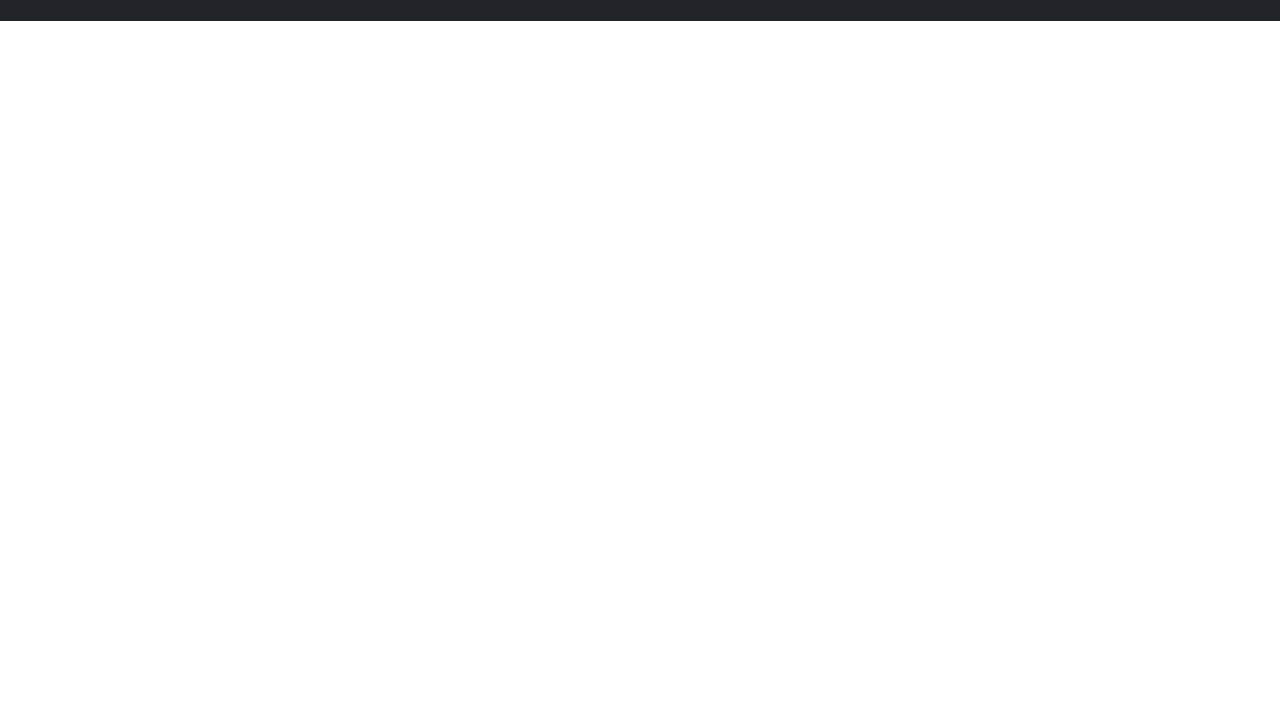
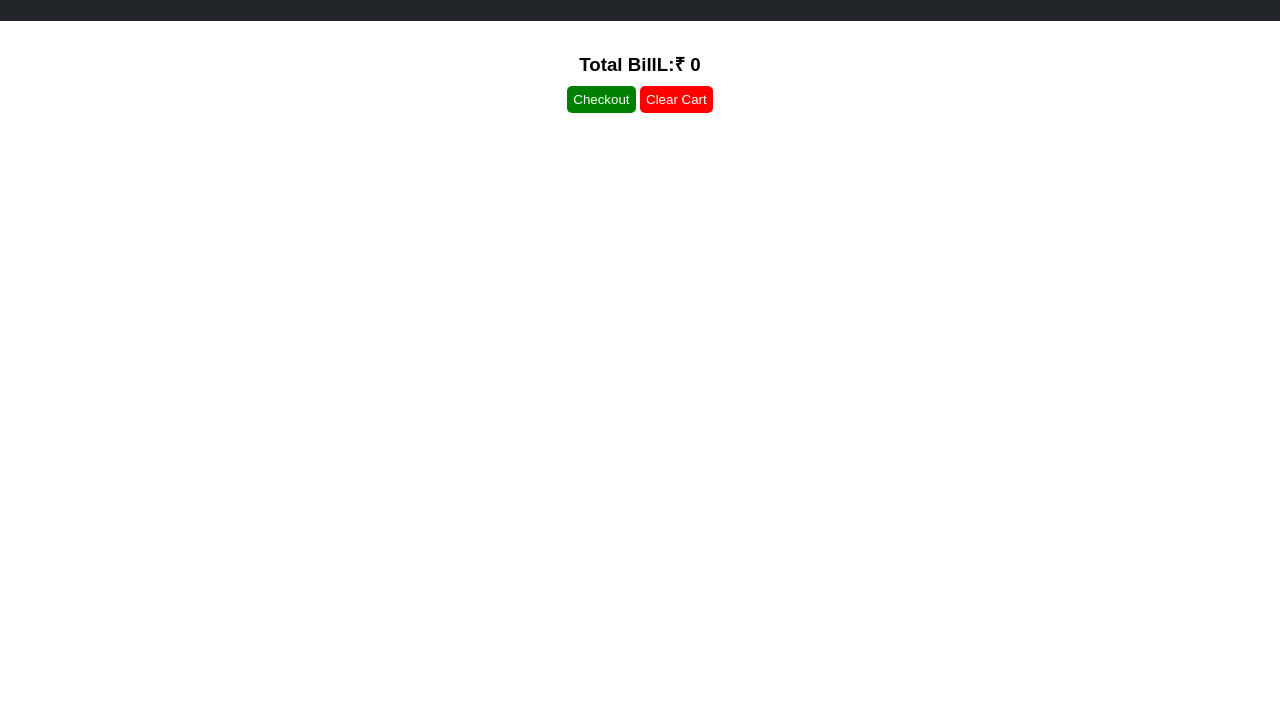
Before and after one commit to Ajay9330/Shopping_Cart-main, a website: page pages/cart.html in a window 1280 px wide. Shown: the part 79-800 px from the top of the page. Drawn offline with nearby package versions, Linux system fonts and the light colour scheme; files that its build step writes are made by us from their sources.

Commit message:
set css and all file locations

```diff
--- a/pages/SignUp.html
+++ b/pages/SignUp.html
@@ -4,7 +4,7 @@
     <title>Home</title>
     <meta charset="UTF-8" />
     <meta name="viewport" content="width=device-width" />
-    <link rel="stylesheet" href="css/signUp.css" />
+    <link rel="stylesheet" href="../public/css/signUp.css" />
   </head>
   <body>
     <div class="container">
--- a/pages/cart.html
+++ b/pages/cart.html
@@ -4,7 +4,7 @@
     <meta charset="UTF-8" />
     <meta name="viewport" content="width=device-width, initial-scale=1.0" />
     <title>LETHAL EMOTION</title>
-    <link rel="stylesheet" href="src/stlyle.css" />
+    <link rel="stylesheet" href="../public/src/stlyle.css" />
     <link
       rel="stylesheet"
       href="https://cdn.jsdelivr.net/npm/bootstrap-icons@1.10.5/font/bootstrap-icons.css"
@@ -13,10 +13,10 @@
 
   <body>
     <div class="navbar">
-      <a href="/">
+      <a href="./index.html">
         <h2>LETHAL EMOTION</h2>
       </a>
-      <a href="./checkout">
+      <a href="./index.html">
         <div class="cart">
           <i class="bi bi-cart2"></i>
           <div id="cartAmount" class="cartAmount">0</div>
@@ -26,6 +26,6 @@
     <div id="label" class="text-center"></div>
     <div id="shopping-cart" class="shopping-cart"></div>
   </body>
-  <script src="src/Data.js"></script>
-  <script src="src/cart.js"></script>
+  <script src="../public/src/Data.js"></script>
+  <script src="../public/src/cart.js"></script>
 </html>
--- a/public/css/login.css
+++ b/public/css/login.css
@@ -40,6 +40,7 @@ a:active:hover {
 #login-form-wrap {
   background-color: #fff;
   width: 35%;
+  margin-top: 140px !important;
   margin: 30px auto;
   text-align: center;
   padding: 20px 0 0 0;
--- a/public/src/Data.js
+++ b/public/src/Data.js
@@ -4,49 +4,49 @@ let shopItemData = [
     name: "VeBNoR ",
     price: "289",
     desc: "Men Regular Fit Printed Spread Collar Casual Shirt.",
-    img: "images/Venbro.jpg",
+    img: "../public/images/Venbro.jpg",
   },
   {
     id: "productno2",
     name: "INDICLUB",
     price: "429",
     desc: "Pack of 2 Solid Men Black, Blue Casual Shorts.",
-    img: "images/shorts.jpg",
+    img: "../public/images/shorts.jpg",
   },
   {
     id: "productno3",
     name: "YFB",
     price: "444",
     desc: "Men Full Sleeve Printed Hooded Sweatshirt.",
-    img: "images/YFB.jpg",
+    img: "../public/images/YFB.jpg",
   },
   {
     id: "productno4",
     name: "OFF-WHITE",
     price: "991",
     desc: "Black shorts with Yellow wave Men shorts .",
-    img: "images/img-4.jpg",
+    img: "../public/images/img-4.jpg",
   },
   {
     id: "productno5",
     name: "block p shirt",
     price: "949",
     desc: "Men Regular Fit Printed Spread Collar Casual Shirt.",
-    img: "images/spreadCollor.jpg",
+    img: "../public/images/spreadCollor.jpg",
   },
   {
     id: "productno6",
     name: "flannels shirt",
     price: "999",
     desc: "Bigreams Blue & Grey Cotton Plaid Flannel.",
-    img: "images/img-6.jpg",
+    img: "../public/images/img-6.jpg",
   },
   {
     id: "productno7",
     name: "Lieo Trend",
     price: "499",
     desc: "Men Printed Round Neck Cotton Blend Pink T-Shirt",
-    img: "images/hoodie.jpg",
+    img: "../public/images/hoodie.jpg",
   },
 
   {
@@ -54,90 +54,90 @@ let shopItemData = [
     name: "BLIVE",
     price: "899",
     desc: "Men Slim Fit Mandarin Collar Casual Shirt.",
-    img: "images/NavyBlue.jpg",
+    img: "../public/images/NavyBlue.jpg",
   },
   {
     id: "productno9",
     name: "AUSK",
     price: "299",
     desc: "Striped Round Neck Cotton Dark Green, Black T-Shirt.",
-    img: "images/brownTshirt.jpg",
+    img: "../public/images/brownTshirt.jpg",
   },
   {
     id: "productno10",
     name: "DUDEME",
     price: "499",
     desc: "AWS | Cloud T-Shirt | Programmer T Shirt.",
-    img: "images/aws.jpg",
+    img: "../public/images/aws.jpg",
   },
   {
     id: "productno11",
     name: "Solbiza",
     price: "289",
     desc: "Men Regular Fit Striped Slim Collar Casual Shirt.",
-    img: "images/Solbiza.jpg",
+    img: "../public/images/Solbiza.jpg",
   },
   {
     id: "productno12",
     name: "NYRAPARIS",
     price: "429",
     desc: "Men Full Sleeve Solid Hooded Sweatshirt.",
-    img: "images/PurpleHoodie.jpg",
+    img: "../public/images/PurpleHoodie.jpg",
   },
   {
     id: "productno13",
     name: "Zombom",
     price: "499",
     desc: "Cotton Blend Full Sleeve Kurta with Mandarin Collar.",
-    img: "images/Zombom.jpg",
+    img: "../public/images/Zombom.jpg",
   },
   {
     id: "productno14",
     name: "Dennis Lingo",
     price: "489",
     desc: "Slim Fit Casual Shirt with Collar & Full Sleeves.",
-    img: "images/Dennis_Lingo.jpg",
+    img: "../public/images/Dennis_Lingo.jpg",
   },
   {
     id: "productno15",
     name: "BLIVE",
     price: "599",
     desc: "TOM & JERRY Men Regular Fit Printed T-Shirt..",
-    img: "images/Tom.jpg",
+    img: "../public/images/Tom.jpg",
   },
   {
     id: "productno16",
     name: "Rolla Costa",
     price: "333",
     desc: "Short For Boys Cotton Jersey Orange.",
-    img: "images/Rolla_Costa.jpg",
+    img: "../public/images/Rolla_Costa.jpg",
   },
   {
     id: "productno17",
     name: "ZAYSH",
     price: "629",
     desc: "Men Jogger Fit Mid Rise Beige Jeans.",
-    img: "images/ZAYSH.jpg",
+    img: "../public/images/ZAYSH.jpg",
   },
   {
     id: "productno18",
     name: "STUDIO NEXX",
     price: "773",
     desc: "Men Regular Mid Rise Dark Blue Jeans.",
-    img: "images/STUDIO.jpg",
+    img: "../public/images/STUDIO.jpg",
   },
   {
     id: "productno19",
     name: "KOTTY",
     price: "899",
     desc: "Girls Regular Mid Rise Blue Jeans.",
-    img: "images/KOTTY.jpg",
+    img: "../public/images/KOTTY.jpg",
   },
   {
     id: "productno20",
     name: "TYFFYN",
     price: "449",
     desc: "Women Slim High Rise Blue Jeans.",
-    img: "images/TYFFYN.jpg",
+    img: "../public/images/TYFFYN.jpg",
   },
 ];
--- a/public/src/cart.js
+++ b/public/src/cart.js
@@ -46,7 +46,7 @@ let generateCartItems = () => {
     shoppingcart.innerHTML = ``;
     label.innerHTML = `
     <h2>Cart is Empty<h2>
-    <a href="/">
+    <a href="../pages/index.html">
       <button class="HomeBtn">Back to home</button>
     </a> `;
   }
@@ -119,7 +119,7 @@ let total_amount = () => {
       .reduce((x, y) => x + y, 0);
     label.innerHTML = `
       <h3>Total billL:₹ ${amount}</h3>
-      <a href="/checkout"><button id "checkout"  class="checkout">Checkout</button> </a>
+      <a href="../pages/checkout.html"><button id "checkout"  class="checkout">Checkout</button> </a>
       <button onclick="clearCart()"  class="removeAll">Clear Cart</button>
       `;
   }
--- a/public/src/stlyle.css
+++ b/public/src/stlyle.css
@@ -105,7 +105,6 @@ a {
   flex-direction: row;
   justify-content: space-between;
   align-items: center;
-  /* padding-bottom: ; */
 }
 .buttons {
   display: flex;
```
Also changed, not shown: pages/checkout.html (+1 -1 lines), pages/index.html (+4 -4 lines), pages/login.html (+1 -1 lines).
